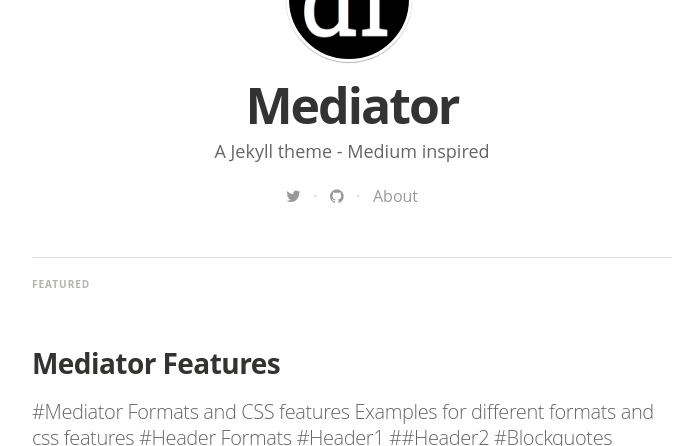
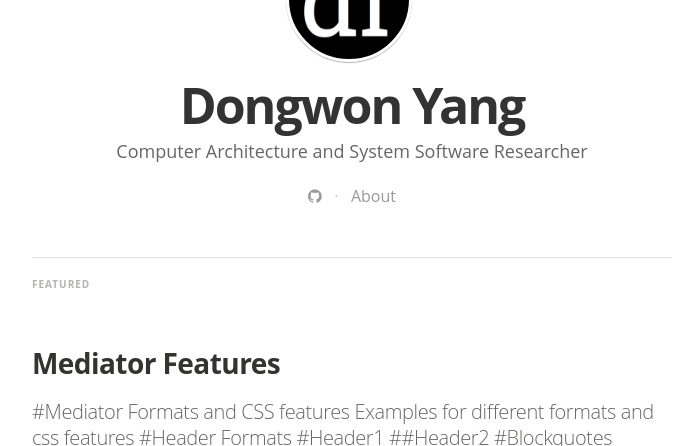
Before and after one commit to yang2919/yang2919.github.io, a Jekyll site: the page built from index.html, in a window 1280 px wide and 900 px high, cut to the strip 454-900 px from the top of the window. Shown: the whole strip, without its empty margins (288-972 px from the left). Built offline with Jekyll 4.4.1, drawn with Linux system fonts in a browser that asks for light colours; nearby versions of some CDN libraries; some web fonts are replaced; the list of posts is cut into pages by our own code.

Commit message:
design update

```diff
--- a/_config.yml
+++ b/_config.yml
@@ -4,11 +4,11 @@ gems:
   - jekyll-paginate
 
 # Site settings
-title: "Mediator"
+title: "Dongwon Yang"
 description: > # this means to ignore newlines until "email:"
-   A Jekyll theme - Medium inspired
+   Computer Architecture and System Software Researcher
 
-email: a-mail@mail.mail
+email: yang2919@korea.ac.kr
 #blog logo
 logo: "/assets/images/df_logo.jpg"
 float_logo: true # true, false (default)
@@ -34,12 +34,12 @@ twitter_handle: '@dirkfabisch'
 
 # social icons and sharing options
 social:
-  - icon:	twitter
-    url:	https://twitter.com/dirkfabisch
-    desc: Follow me on twitter
-    share_url: http://twitter.com/share
-    share_title: ?text=
-    share_link: "&amp;url="
+  # - icon:	twitter
+  #   url:	https://twitter.com/dirkfabisch
+  #   desc: Follow me on twitter
+  #   share_url: http://twitter.com/share
+  #   share_title: ?text=
+  #   share_link: "&amp;url="
 
 #  - icon:	facebook
 #    url:	https://facebook.com/???
@@ -49,7 +49,7 @@ social:
 #    share_link: "&amp;u="
 
   - icon:	github
-    url:	https://github.com/dirkfabisch
+    url:	https://github.com/yang2919
     desc:	Fork me on github
     share_url:
     share_title:
```
